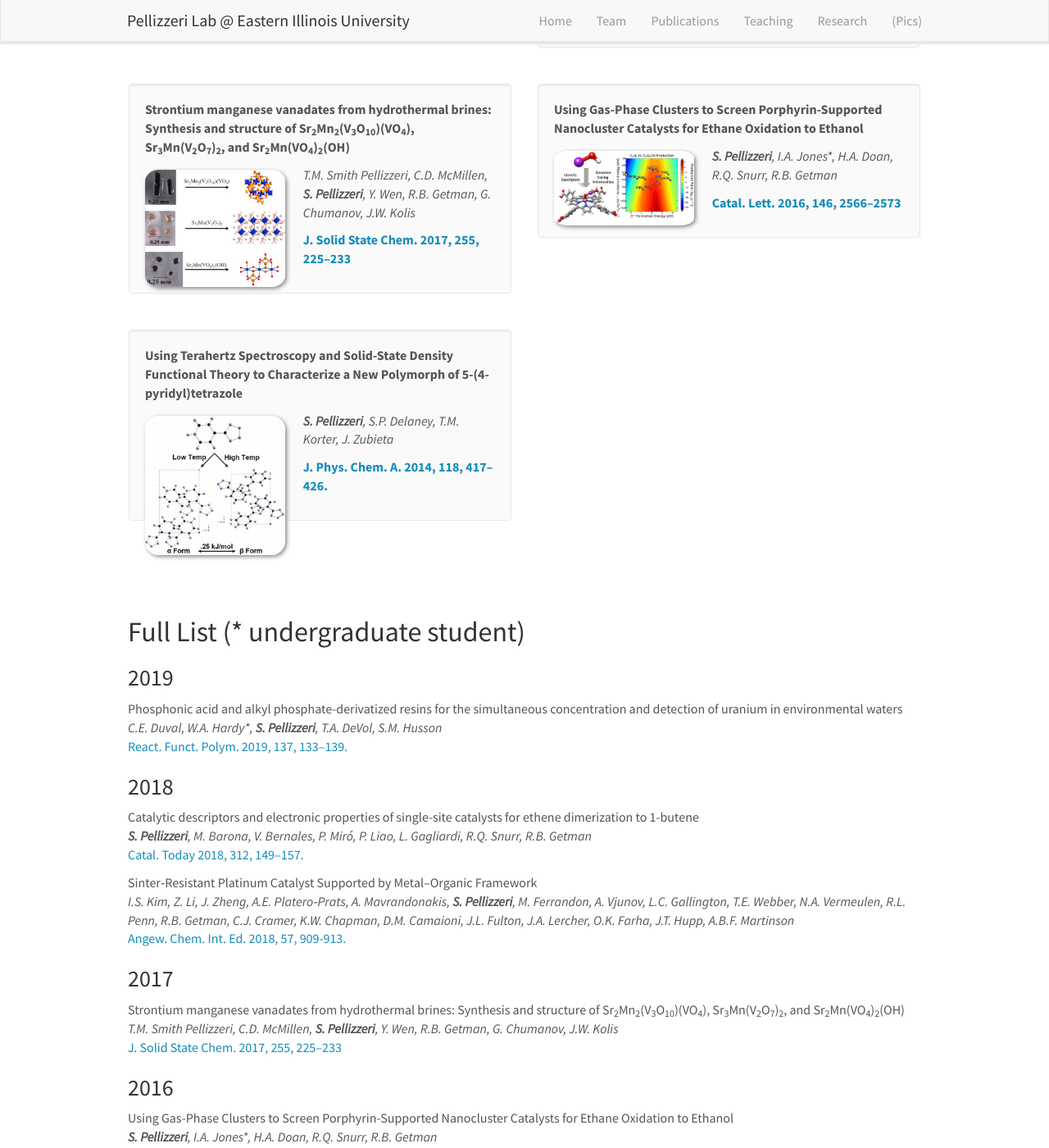
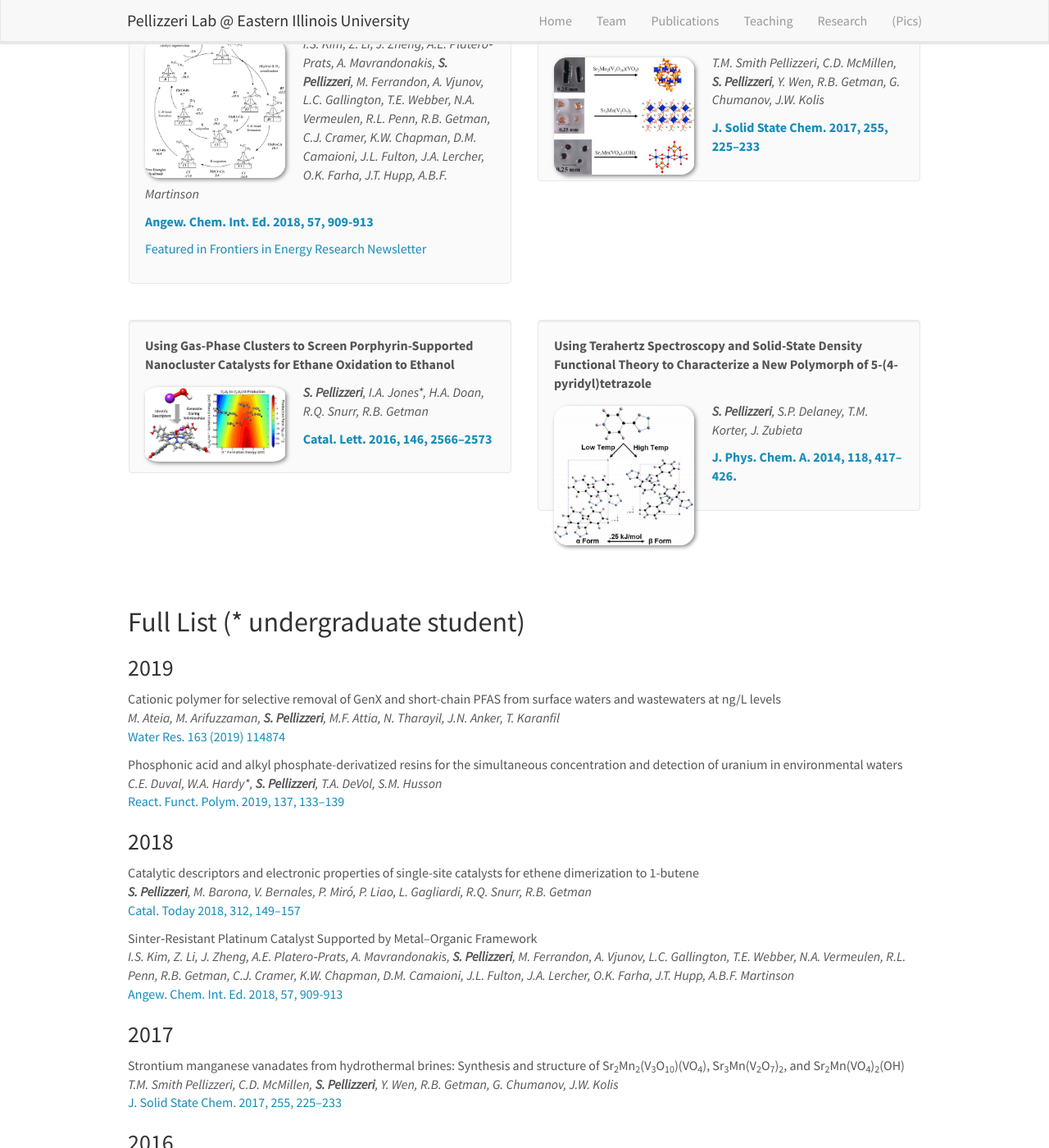
Before and after one commit to PellizzeriLab/PellizzeriLab.github.io, a Jekyll site: the page built from _pages/publications.md, in a window 1280 px wide and 1400 px high, scrolled down 564 px. Shown: the whole window at 82% size. Built offline with Jekyll 4.4.1, drawn with Linux system fonts in a browser that asks for light colours; nearby versions of some CDN libraries; some of the changed text lies outside the part shown.

Commit message:
Update Pub

```diff
--- a/_data/publist.yml
+++ b/_data/publist.yml
@@ -1,11 +1,22 @@
 ---
+-
+  authors: "M. Ateia, M. Arifuzzaman, **S. Pellizzeri**, M.F. Attia, N. Tharayil, J.N. Anker, T. Karanfil"
+  description: ~
+  highlight: 1
+  image: 1-s2.0-S0043135419306402-fx1.jpg
+  link:
+    display: "Water Res. 163 (2019) 114874"
+    url: "https://doi.org/10.1016/j.watres.2019.114874"
+  news2: ~
+  title: "Cationic polymer for selective removal of GenX and short-chain PFAS from surface waters and wastewaters at ng/L levels"
+  year: 2019
 -
   authors: "C.E. Duval, W.A. Hardy*, **S. Pellizzeri**, T.A. DeVol, S.M. Husson"
   description: ~
   highlight: 0
   image: ~
   link:
-    display: "React. Funct. Polym. 2019, 137, 133–139."
+    display: "React. Funct. Polym. 2019, 137, 133–139"
     url: "https://doi.org/10.1016/j.reactfunctpolym.2019.01.015"
   news2: ~
   title: "Phosphonic acid and alkyl phosphate-derivatized resins for the simultaneous concentration and detection of uranium in environmental waters"
@@ -16,7 +27,7 @@
   highlight: 1
   image: Ethene.jpg
   link:
-    display: "Catal. Today 2018, 312, 149–157."
+    display: "Catal. Today 2018, 312, 149–157"
     url: "https://doi.org/10.1016/j.cattod.2018.02.024"
   news2: <a href="https://www.energyfrontier.us/content/how-bypass-hill-when-calculating-better-synthesis-routes"> Featured in Frontiers in Energy Research Newsletter</a>
   title: "Catalytic descriptors and electronic properties of single-site catalysts for ethene dimerization to 1-butene"
@@ -27,7 +38,7 @@
   highlight: 1
   image: anie201708092-fig-0005-m.png
   link:
-    display: "Angew. Chem. Int. Ed. 2018, 57, 909-913."
+    display: "Angew. Chem. Int. Ed. 2018, 57, 909-913"
     url: "https://doi.org/10.1002/anie.201708092"
   news2: <a href="https://www.energyfrontier.us/content/when-less-more"> Featured in Frontiers in Energy Research Newsletter</a>
   title: "Sinter‐Resistant Platinum Catalyst Supported by Metal–Organic Framework"
```
Also changed, not shown: images/pubpic/1-s2.0-S0043135419306402-fx1.jpg (added).
